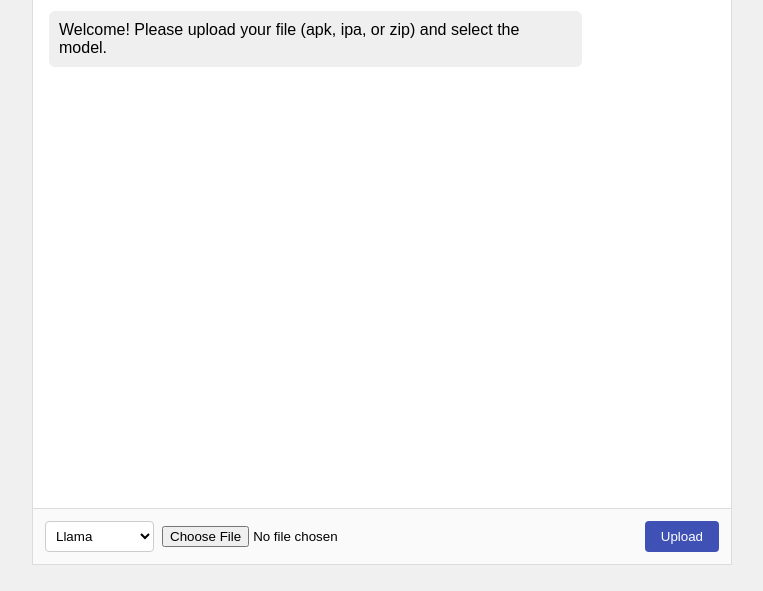
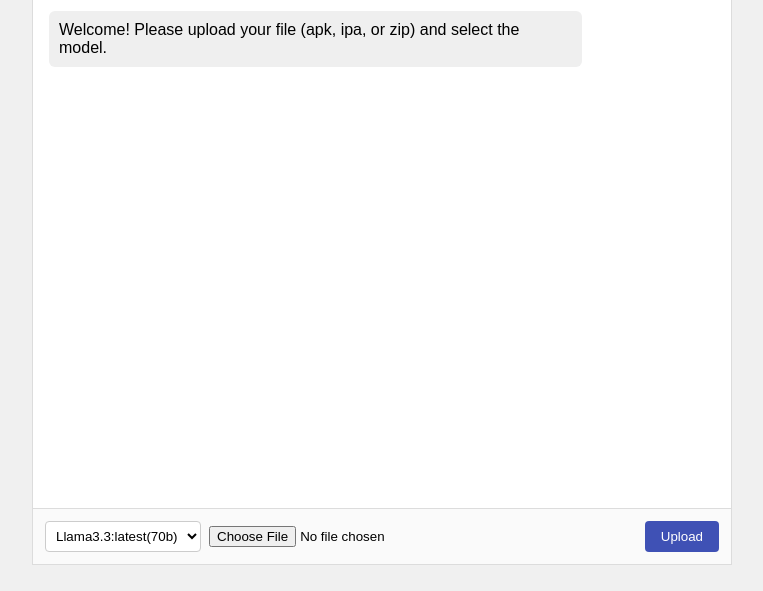
Before and after one commit to semjuel/llm-sast, a plain HTML site: page public/index.html in a window 1280 px wide. Shown: the part 95-686 px from the top of the page, without its empty margins (258-1021 px from the left). Drawn offline with Linux system fonts and the light colour scheme.

Commit message:
Update available LLMs

```diff
--- a/public/index.html
+++ b/public/index.html
@@ -23,9 +23,10 @@
     <div class="chat-input">
         <!-- Model Select Box -->
         <select id="modelSelect" class="model-select">
-            <option value="llama">Llama</option>
-            <option value="chatgpto1">ChatGPT o1</option>
-            <option value="deepseek">DeepSeek</option>
+            <option value="llama">Llama3.3:latest(70b)</option>
+            <option value="gemma">Gemma3:27b</option>
+            <!--option value="chatgpto1">ChatGPT o1</option>
+            <option value="deepseek">DeepSeek</option-->
         </select>
 
         <!-- File Input -->
```
